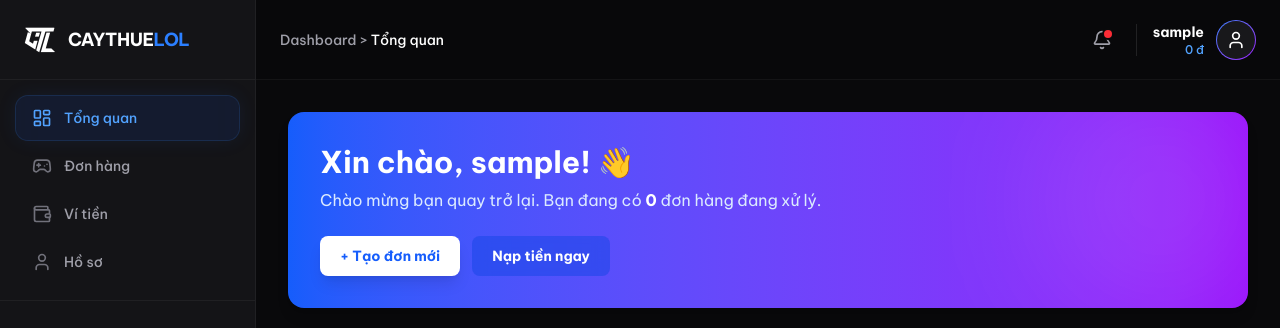
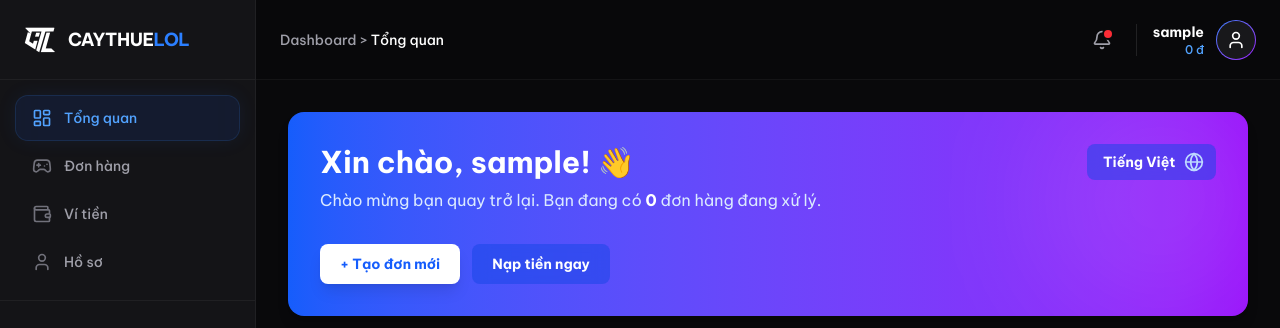
Before and after one commit to peggy2402/caythuelol, a Next.js app: page /dashboard in a window 1280 px wide. Shown: the top 328 px of the page. Built offline with nearby package versions, Linux system fonts and the light colour scheme; no server answers; sample sign-in values are in the browser's storage.

Commit message:
UPDATED: Add Button setLanguage into Dashboard interface

```diff
--- a/src/app/(dashboard)/dashboard/page.tsx
+++ b/src/app/(dashboard)/dashboard/page.tsx
@@ -11,7 +11,8 @@ import {
   MoreHorizontal,
   Gamepad2,
   CheckCircle2,
-  AlertCircle
+  AlertCircle,
+  Globe
 } from 'lucide-react';
 import { useLanguage } from '@/lib/i18n';
 
@@ -30,7 +31,7 @@ export default function DashboardPage() {
   const [user, setUser] = useState<any>(null);
   const [orders, setOrders] = useState<Order[]>([]);
   const [loading, setLoading] = useState(true);
-  const { t } = useLanguage();
+  const { t, language, setLanguage } = useLanguage();
 
   useEffect(() => {
     // Kiểm tra đăng nhập từ localStorage
@@ -66,6 +67,21 @@ export default function DashboardPage() {
 
   if (loading) return <div className="flex h-96 items-center justify-center text-blue-500">Loading...</div>;
 
+  const totalSpent = orders
+    .filter(o => o.status === 'COMPLETED')
+    .reduce((sum, order) => sum + order.pricing.total_amount, 0);
+
+  const statusStyles: { [key: string]: { bg: string; text: string; dot: string } } = {
+    COMPLETED: { bg: 'bg-green-500/10', text: 'text-green-400', dot: 'bg-green-400' },
+    IN_PROGRESS: { bg: 'bg-blue-500/10', text: 'text-blue-400', dot: 'bg-blue-400' },
+    APPROVED: { bg: 'bg-sky-500/10', text: 'text-sky-400', dot: 'bg-sky-400' },
+    PENDING_PAYMENT: { bg: 'bg-yellow-500/10', text: 'text-yellow-400', dot: 'bg-yellow-400' },
+    PAID: { bg: 'bg-indigo-500/10', text: 'text-indigo-400', dot: 'bg-indigo-400' },
+    REJECTED: { bg: 'bg-red-500/10', text: 'text-red-400', dot: 'bg-red-400' },
+    REFUNDED: { bg: 'bg-gray-500/10', text: 'text-gray-400', dot: 'bg-gray-400' },
+    DISPUTED: { bg: 'bg-orange-500/10', text: 'text-orange-400', dot: 'bg-orange-400' },
+  };
+
   const stats = [
     {
       label: t('totalOrders'),
@@ -95,7 +111,7 @@ export default function DashboardPage() {
     },
     {
       label: t('totalSpent'),
-      value: '0 đ',
+      value: new Intl.NumberFormat('vi-VN', { style: 'currency', currency: 'VND' }).format(totalSpent),
       icon: CreditCard,
       color: 'text-purple-400',
       bg: 'bg-purple-400/10',
@@ -109,9 +125,27 @@ export default function DashboardPage() {
       <div className="relative overflow-hidden rounded-2xl bg-gradient-to-r from-blue-600 to-purple-600 p-8 shadow-lg">
         <div className="absolute right-0 top-0 -mt-10 -mr-10 h-64 w-64 rounded-full bg-white/10 blur-3xl" />
         <div className="relative z-10">
-          <h1 className="text-3xl font-bold text-white">{t('hello')}, {user?.username}! 👋</h1>
-          <p className="mt-2 text-blue-100">{t('welcomeDash')} <span className="font-bold text-white">{stats[1].value}</span> {t('ordersProcessing')}</p>
-          <div className="mt-6 flex gap-3">
+          <div className="flex flex-col sm:flex-row sm:items-start sm:justify-between">
+            <div>
+              <h1 className="text-3xl font-bold text-white">{t('hello')}, {user?.username}! 👋</h1>
+              <p className="mt-2 text-blue-100">{t('welcomeDash')} <span className="font-bold text-white">{stats[1].value}</span> {t('ordersProcessing')}</p>
+            </div>
+            {/* Language Switcher */}
+            <div className="relative mt-4 sm:mt-0">
+              <select
+                value={language}
+                onChange={(e) => setLanguage(e.target.value as any)}
+                className="w-full appearance-none rounded-lg bg-blue-700/50 py-2 pl-4 pr-10 text-sm font-bold text-white backdrop-blur-sm transition-colors hover:bg-blue-700 focus:outline-none focus:ring-2 focus:ring-blue-400 sm:w-auto"
+              >
+                <option value="vi">Tiếng Việt</option>
+                <option value="en">English</option>
+                <option value="kr">한국어</option>
+                <option value="jp">日本語</option>
+              </select>
+              <Globe className="pointer-events-none absolute right-3 top-1/2 h-5 w-5 -translate-y-1/2 text-blue-200" />
+            </div>
+          </div>
+          <div className="mt-8 flex gap-3">
              <button className="rounded-lg bg-white px-5 py-2.5 text-sm font-bold text-blue-600 shadow-lg transition-transform hover:scale-105 hover:bg-blue-50">
                + {t('createOrder')}
              </button>
@@ -164,42 +198,29 @@ export default function DashboardPage() {
             <table className="w-full text-left text-sm">
               <thead className="bg-white/5 text-zinc-400">
                 <tr>
-                  <th className="px-6 py-4 font-medium">Mã đơn</th>
-                  <th className="px-6 py-4 font-medium">Dịch vụ</th>
-                  <th className="px-6 py-4 font-medium">Trạng thái</th>
-                  <th className="px-6 py-4 font-medium">Giá trị</th>
-                  <th className="px-6 py-4 font-medium">Ngày tạo</th>
                   <th className="px-6 py-4 font-medium">{t('colId')}</th>
                   <th className="px-6 py-4 font-medium">{t('colService')}</th>
                   <th className="px-6 py-4 font-medium">{t('colStatus')}</th>
                   <th className="px-6 py-4 font-medium">{t('colPrice')}</th>
                   <th className="px-6 py-4 font-medium">{t('colDate')}</th>
-                  <th className="px-6 py-4 font-medium"></th>
+                  <th className="relative px-6 py-4"><span className="sr-only">Actions</span></th>
                 </tr>
               </thead>
               <tbody className="divide-y divide-white/5">
-                {orders.map((order) => (
+                {orders.slice(0, 5).map((order) => (
                   <tr key={order._id} className="group transition-colors hover:bg-white/5">
                     <td className="px-6 py-4 font-medium text-white">#{order._id.slice(-6).toUpperCase()}</td>
-                    <td className="px-6 py-4 text-zinc-300">{order.service_type}</td>
+                    <td className="px-6 py-4 text-zinc-300">{t(order.service_type as any) || order.service_type}</td>
                     <td className="px-6 py-4">
-                      <span className={`inline-flex items-center gap-1.5 rounded-full px-2.5 py-0.5 text-xs font-medium ${
-                        order.status === 'COMPLETED' ? 'bg-green-500/10 text-green-400' :
-                        order.status === 'PENDING_PAYMENT' ? 'bg-yellow-500/10 text-yellow-400' :
-                        'bg-blue-500/10 text-blue-400'
-                      }`}>
-                        <span className={`h-1.5 w-1.5 rounded-full ${
-                          order.status === 'COMPLETED' ? 'bg-green-400' :
-                          order.status === 'PENDING_PAYMENT' ? 'bg-yellow-400' :
-                          'bg-blue-400'
-                        }`} />
-                        {order.status}
+                      <span className={`inline-flex items-center gap-1.5 rounded-full px-2.5 py-0.5 text-xs font-medium ${statusStyles[order.status]?.bg || 'bg-gray-500/10'}`}>
+                        <span className={`h-1.5 w-1.5 rounded-full ${statusStyles[order.status]?.dot || 'bg-gray-400'}`} />
+                        <span className={statusStyles[order.status]?.text || 'text-gray-400'}>{t(order.status as any) || order.status}</span>
                       </span>
                     </td>
                     <td className="px-6 py-4 font-medium text-white">
                       {new Intl.NumberFormat('vi-VN', { style: 'currency', currency: 'VND' }).format(order.pricing.total_amount)}
                     </td>
-                    <td className="px-6 py-4 text-zinc-500">{new Date(order.created_at).toLocaleDateString('vi-VN')}</td>
+                    <td className="px-6 py-4 text-zinc-500">{new Date(order.created_at).toLocaleDateString(language.startsWith('vi') ? 'vi-VN' : language)}</td>
                     <td className="px-6 py-4 text-right">
                       <button className="rounded p-1 text-zinc-500 hover:bg-white/10 hover:text-white">
                         <MoreHorizontal className="h-4 w-4" />
```
